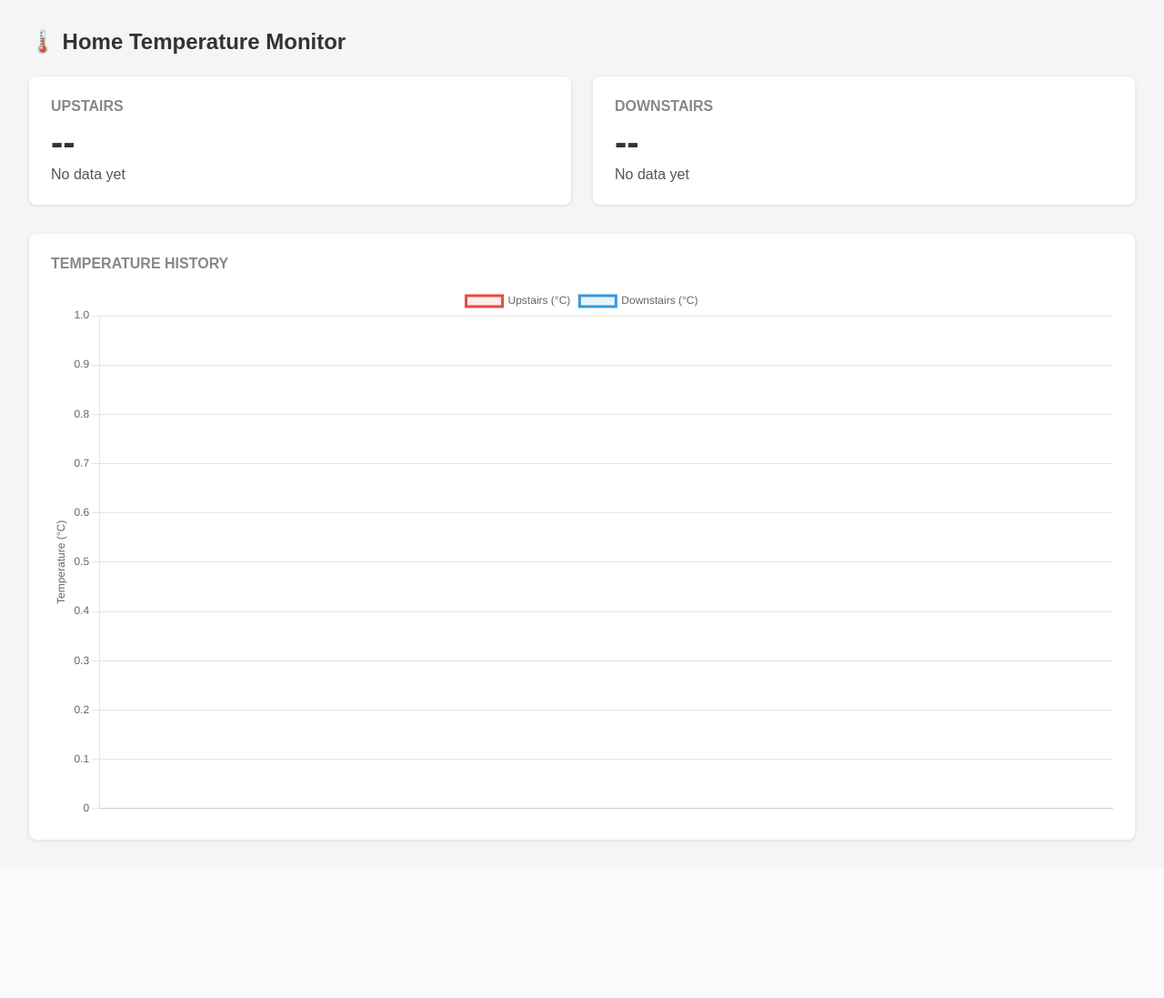
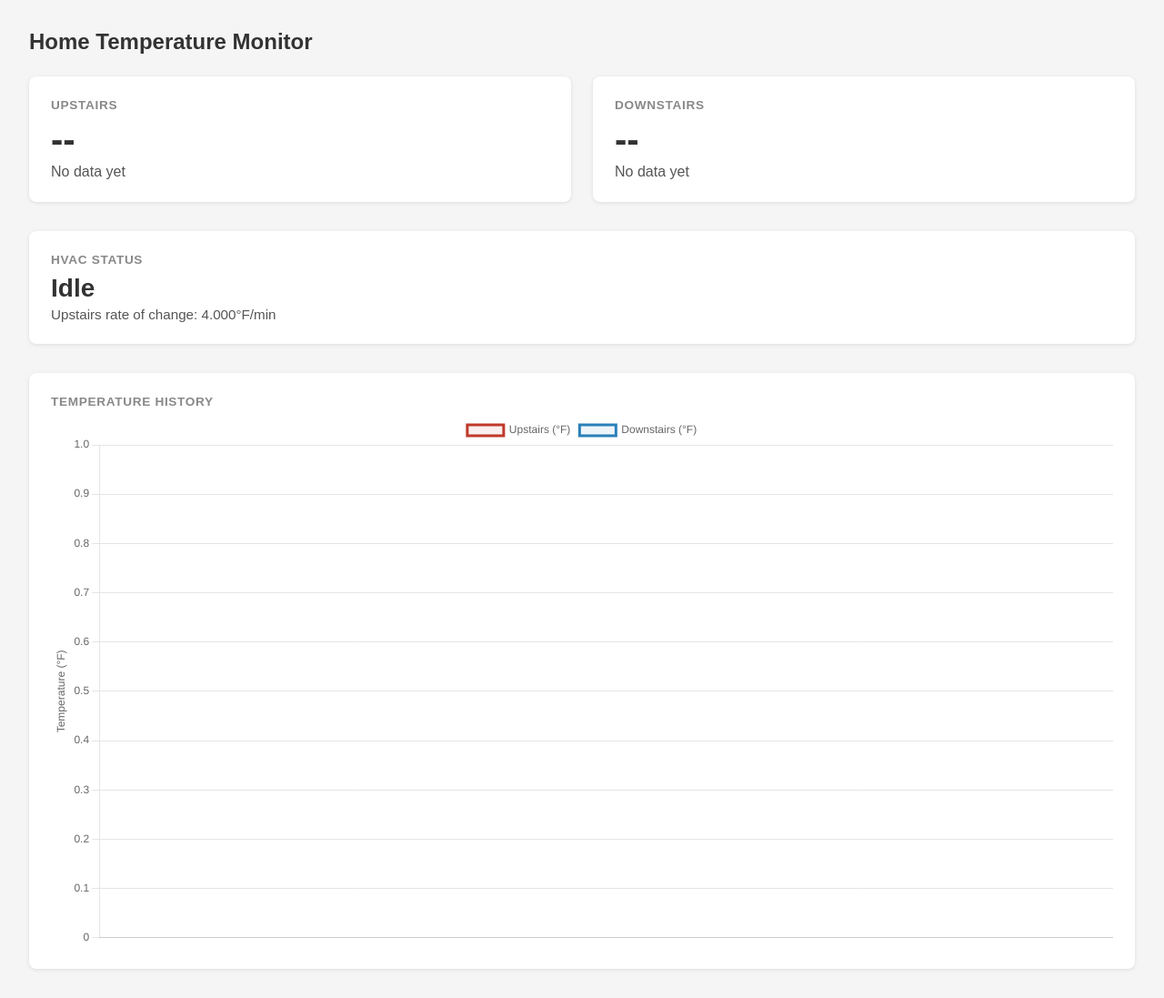
Before and after one commit to eee-vvv/pico_sensor_server, a Flask app: template templates/index.html in a window 1280 px wide. Shown: the whole page at 91% size. Before the commit the page ends 925 px from the top, so only its background shows below. Run offline with Flask 3, Linux system fonts and the light colour scheme; the template is opened without the code that fills it: most values are stand-ins (such as "Sample title", 1, 10 or a date in 2020).

Commit message:
add sensing

```diff
--- a/templates/index.html
+++ b/templates/index.html
@@ -9,63 +9,92 @@
         * { box-sizing: border-box; margin: 0; padding: 0; }
         body { font-family: sans-serif; background: #f5f5f5; color: #333; padding: 2rem; }
         h1 { margin-bottom: 1.5rem; font-size: 1.5rem; }
+        h2 { font-size: 0.85rem; text-transform: uppercase; color: #888; margin-bottom: 0.5rem; letter-spacing: 0.05em; }
         .cards { display: flex; gap: 1.5rem; margin-bottom: 2rem; flex-wrap: wrap; }
         .card {
             background: white; border-radius: 8px; padding: 1.5rem;
             flex: 1; min-width: 200px; box-shadow: 0 1px 4px rgba(0,0,0,0.1);
         }
-        .card h2 { font-size: 1rem; text-transform: uppercase; color: #888; margin-bottom: 0.5rem; }
         .card .temp { font-size: 2.5rem; font-weight: bold; }
         .card .humidity { font-size: 1rem; color: #555; margin-top: 0.25rem; }
         .card .timestamp { font-size: 0.75rem; color: #aaa; margin-top: 0.5rem; }
-        .differential {
+        .panel {
             background: white; border-radius: 8px; padding: 1.5rem;
             margin-bottom: 2rem; box-shadow: 0 1px 4px rgba(0,0,0,0.1);
         }
-        .differential h2 { font-size: 1rem; text-transform: uppercase; color: #888; margin-bottom: 0.5rem; }
-        .differential .value { font-size: 2rem; font-weight: bold; }
+        .panel .value { font-size: 1.75rem; font-weight: bold; margin-bottom: 0.25rem; }
+        .panel .detail { font-size: 0.95rem; color: #555; }
+        .alert { color: #c0392b; font-weight: bold; margin-top: 0.75rem; font-size: 0.95rem; }
         .chart-container {
             background: white; border-radius: 8px; padding: 1.5rem;
             box-shadow: 0 1px 4px rgba(0,0,0,0.1);
         }
-        .chart-container h2 { font-size: 1rem; text-transform: uppercase; color: #888; margin-bottom: 1rem; }
     </style>
 </head>
 <body>
-    <h1>🌡️ Home Temperature Monitor</h1>
+    <h1>Home Temperature Monitor</h1>
 
     <div class="cards">
         {% for location in ['upstairs', 'downstairs'] %}
-        {% if location in latest %}
         <div class="card">
             <h2>{{ location }}</h2>
-            <div class="temp">{{ "%.1f"|format(latest[location].temperature) }}°C</div>
-            <div class="humidity">💧 {{ "%.1f"|format(latest[location].humidity) }}%</div>
+            {% if location in latest %}
+            <div class="temp">{{ "%.1f"|format(latest[location].temperature) }}°F</div>
+            <div class="humidity">Humidity: {{ "%.1f"|format(latest[location].humidity) }}%</div>
             <div class="timestamp">{{ latest[location].timestamp }}</div>
-        </div>
-        {% else %}
-        <div class="card">
-            <h2>{{ location }}</h2>
+            {% else %}
             <div class="temp">--</div>
             <div class="humidity">No data yet</div>
+            {% endif %}
         </div>
-        {% endif %}
         {% endfor %}
     </div>
 
     {% if 'upstairs' in latest and 'downstairs' in latest %}
-    <div class="differential">
+    <div class="panel">
         <h2>Temperature Differential</h2>
         <div class="value">
-            {{ "%.1f"|format((latest['upstairs'].temperature - latest['downstairs'].temperature)|abs) }}°C
+            {{ "%.1f"|format((latest['upstairs'].temperature - latest['downstairs'].temperature)|abs) }}°F
+        </div>
+        <div class="detail">
             {% if latest['upstairs'].temperature > latest['downstairs'].temperature %}
-            (upstairs warmer)
+            Upstairs is warmer
             {% else %}
-            (downstairs warmer)
+            Downstairs is warmer
             {% endif %}
         </div>
     </div>
     {% endif %}
+
+    <div class="panel">
+        <h2>HVAC Status</h2>
+        <div class="value">
+            {% if pipeline.hvac_state == 'heating' %}
+            Heat is ON
+            {% elif pipeline.hvac_state == 'idle' %}
+            Idle
+            {% else %}
+            Not enough data
+            {% endif %}
+        </div>
+        {% if pipeline.differential %}
+        <div class="detail">
+            Differential: {{ "%.1f"|format(pipeline.differential) }}°F
+            (upstairs {{ "%.1f"|format(pipeline.upstairs.smoothed_temp) }}°F
+            vs downstairs {{ "%.1f"|format(pipeline.downstairs.smoothed_temp) }}°F)
+        </div>
+        {% endif %}
+        {% if pipeline.upstairs.rate_of_change %}
+        <div class="detail">
+            Upstairs rate of change: {{ "%.3f"|format(pipeline.upstairs.rate_of_change) }}°F/min
+        </div>
+        {% endif %}
+        {% if pipeline.alerts %}
+        {% for alert in pipeline.alerts %}
+        <div class="alert">Warning: {{ alert }}</div>
+        {% endfor %}
+        {% endif %}
+    </div>
 
     <div class="chart-container">
         <h2>Temperature History</h2>
@@ -78,25 +107,23 @@
         const upstairs = history.filter(r => r.sensor_id === 'upstairs').reverse();
         const downstairs = history.filter(r => r.sensor_id === 'downstairs').reverse();
 
-        const labels = [...new Set(history.map(r => r.timestamp))].sort();
-
         new Chart(document.getElementById('tempChart'), {
             type: 'line',
             data: {
                 datasets: [
                     {
-                        label: 'Upstairs (°C)',
+                        label: 'Upstairs (°F)',
                         data: upstairs.map(r => ({ x: r.timestamp, y: r.temperature })),
-                        borderColor: '#e74c3c',
-                        backgroundColor: 'rgba(231,76,60,0.1)',
+                        borderColor: '#c0392b',
+                        backgroundColor: 'rgba(192,57,43,0.08)',
                         tension: 0.3,
                         fill: true,
                     },
                     {
-                        label: 'Downstairs (°C)',
+                        label: 'Downstairs (°F)',
                         data: downstairs.map(r => ({ x: r.timestamp, y: r.temperature })),
-                        borderColor: '#3498db',
-                        backgroundColor: 'rgba(52,152,219,0.1)',
+                        borderColor: '#2980b9',
+                        backgroundColor: 'rgba(41,128,185,0.08)',
                         tension: 0.3,
                         fill: true,
                     }
@@ -110,7 +137,7 @@
                         ticks: { maxTicksLimit: 10, maxRotation: 45 }
                     },
                     y: {
-                        title: { display: true, text: 'Temperature (°C)' }
+                        title: { display: true, text: 'Temperature (°F)' }
                     }
                 }
             }
```
